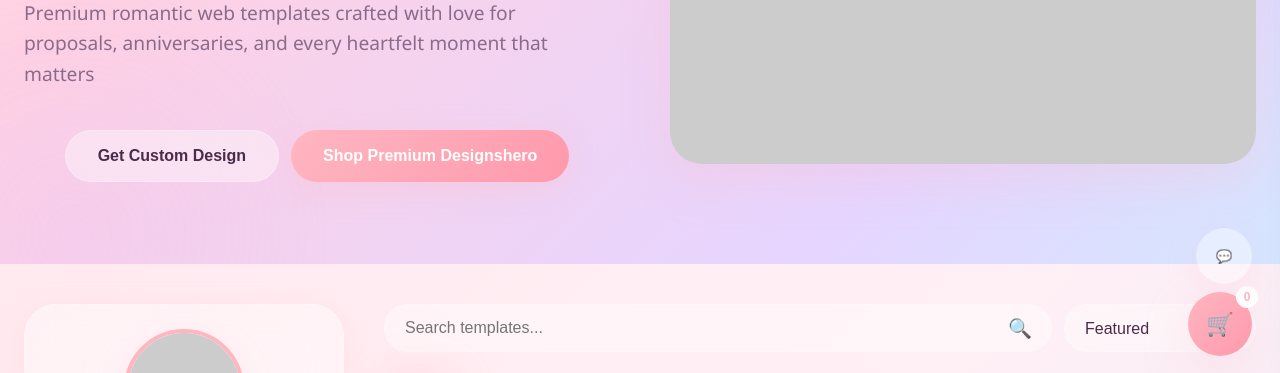
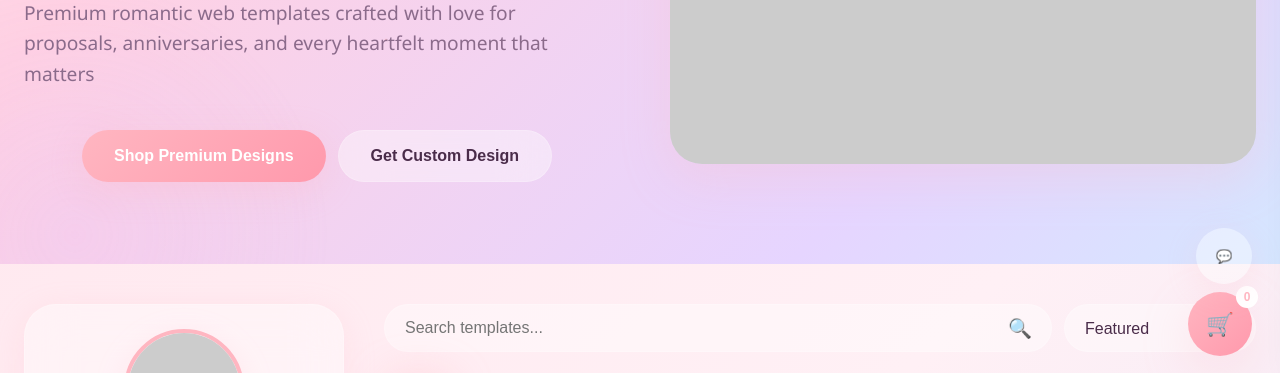
Before and after one commit to deba-krishna/ehomershine-backend-deba1, a plain HTML site: page FRONTEND /index.html in a window 1280 px wide. Shown: the part 416-789 px from the top of the page. Drawn offline with Linux system fonts and the light colour scheme; no server answers; placeholder pictures from the web are drawn by us.

Commit message:
update index.html

```diff
--- a/FRONTEND /index.html
+++ b/FRONTEND /index.html
@@ -45,11 +45,11 @@
                     Premium romantic web templates crafted with love for proposals, anniversaries, and every heartfelt moment that matters
                 </p>
                 <div class="hero-cta-group">
-                    <button class="btn btn-secondary" onclick="document.getElementById('products').scrollIntoView({behavior:'smooth'})">
+                    <button class="btn btn-primary" onclick="document.getElementById('products').scrollIntoView({behavior:'smooth'})">
+                        Shop Premium Designs
+                    </button>
+                    <button class="btn btn-secondary" onclick="openChat()">
                         Get Custom Design
-                    </button>
-                    <button class="btn btn-primary" onclick="openChat()">
-                        Shop Premium Designshero
                     </button>
                 </div>
             </div>
```
